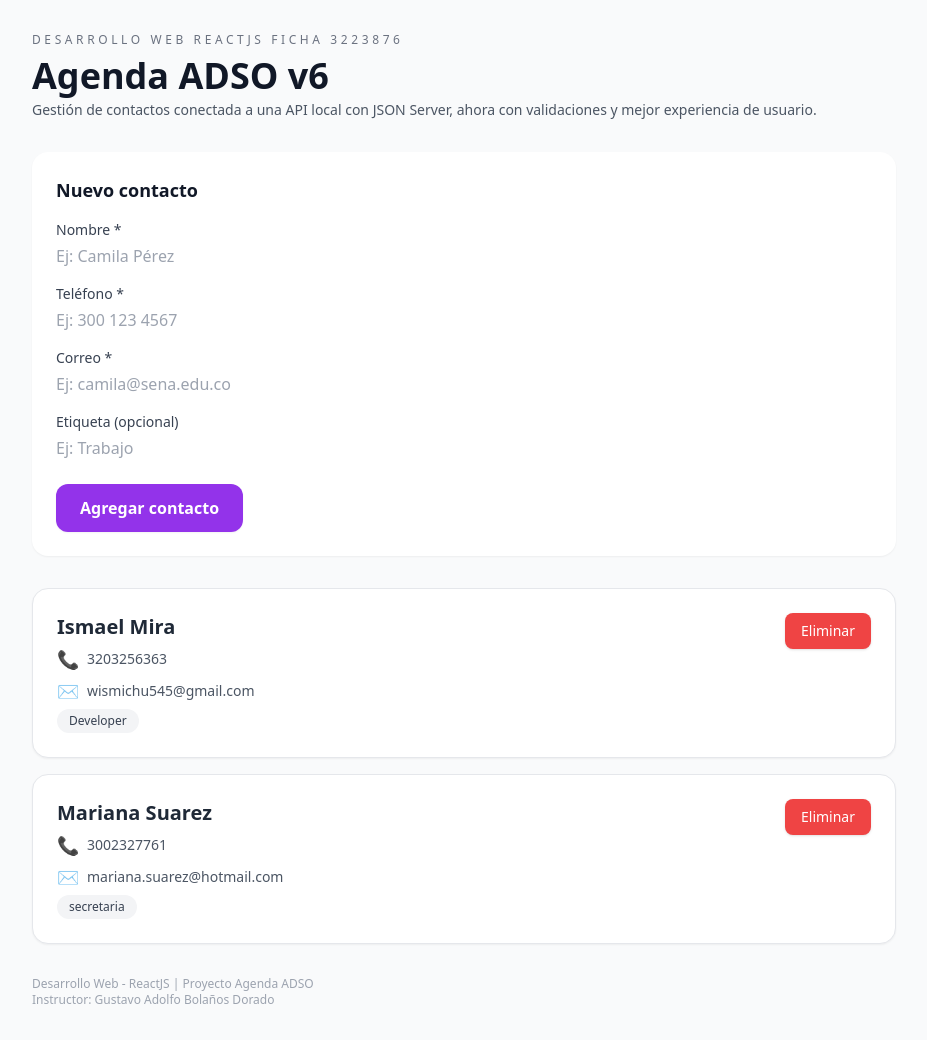
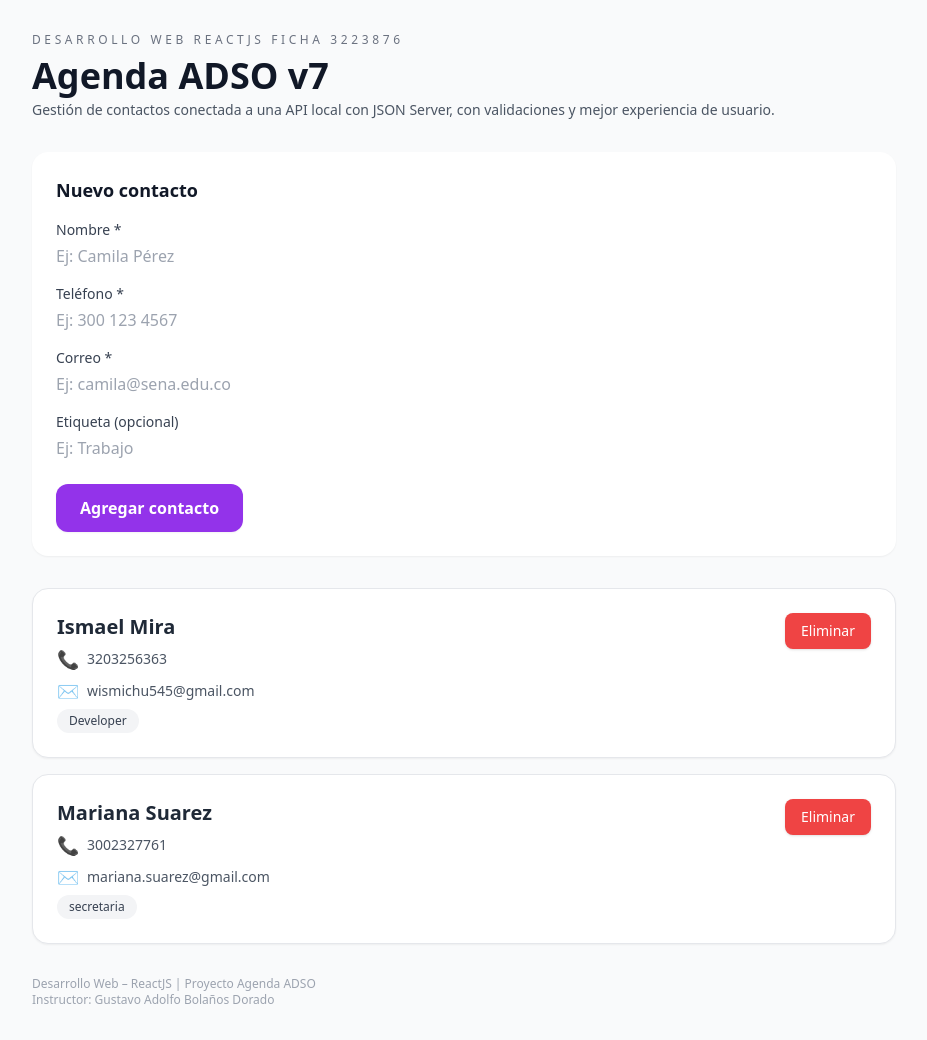
Before and after one commit to ismaelmira-dev/AgendaAdso, a React (Vite) app: page / in a window 1280 px wide. Shown: the whole page, without its empty margins (176-1103 px from the left). Built offline with nearby package versions, Linux system fonts and the light colour scheme; data requests are answered from the project's data file.

Commit message:
Clase_9_Agenda_ADSO_v7_Refactor_Documentacion

```diff
--- a/db.json
+++ b/db.json
@@ -11,7 +11,7 @@
       "id": "c331",
       "nombre": "Mariana Suarez",
       "telefono": "3002327761",
-      "correo": "mariana.suarez@hotmail.com",
+      "correo": "mariana.suarez@gmail.com",
       "etiqueta": "secretaria"
     }
   ],
--- a/src/App.jsx
+++ b/src/App.jsx
@@ -1,22 +1,44 @@
+// Archivo: src/App.jsx
+// Componente principal de la aplicación Agenda ADSO.
+
 import { useEffect, useState } from "react";
-import { listarContactos, crearContacto, eliminarContactoPorId } from "./api";
+
+// Importamos las funciones de la API
+import {
+  listarContactos,
+  crearContacto,
+  eliminarContactoPorId,
+} from "./api";
+
+// Importamos la configuración global
+import { APP_INFO } from "./config";
+
+// Importamos componentes
 import FormularioContacto from "./components/FormularioContacto";
 import ContactoCard from "./components/ContactoCard";
 
 function App() {
+  // Estado de contactos
   const [contactos, setContactos] = useState([]);
+
+  // Estado de carga
   const [cargando, setCargando] = useState(true);
+
+  // Estado de error
   const [error, setError] = useState("");
 
+  // Cargar contactos al iniciar la app
   useEffect(() => {
     const cargarContactos = async () => {
       try {
         setCargando(true);
         setError("");
+
         const data = await listarContactos();
         setContactos(data);
       } catch (error) {
         console.error("Error al cargar contactos:", error);
+
         setError(
           "No se pudieron cargar los contactos. Verifica que el servidor esté encendido e intenta de nuevo."
         );
@@ -28,27 +50,36 @@ function App() {
     cargarContactos();
   }, []);
 
+  // Agregar contacto
   const onAgregarContacto = async (nuevoContacto) => {
     try {
       setError("");
+
       const creado = await crearContacto(nuevoContacto);
+
       setContactos((prev) => [...prev, creado]);
     } catch (error) {
       console.error("Error al crear contacto:", error);
+
       setError(
         "No se pudo guardar el contacto. Verifica tu conexión o el estado del servidor e intenta nuevamente."
       );
+
       throw error;
     }
   };
 
+  // Eliminar contacto
   const onEliminarContacto = async (id) => {
     try {
       setError("");
+
       await eliminarContactoPorId(id);
+
       setContactos((prev) => prev.filter((c) => c.id !== id));
     } catch (error) {
       console.error("Error al eliminar contacto:", error);
+
       setError(
         "No se pudo eliminar el contacto. Vuelve a intentarlo o verifica el servidor."
       );
@@ -58,36 +89,42 @@ function App() {
   return (
     <div className="min-h-screen bg-gray-50">
       <div className="max-w-4xl mx-auto px-4 py-8">
+
+        {/* Header */}
         <header className="mb-8">
           <p className="text-xs tracking-[0.3em] text-gray-500 uppercase">
-            Desarrollo Web ReactJS Ficha 3223876
+            Desarrollo Web ReactJS Ficha {APP_INFO.ficha}
           </p>
+
           <h1 className="text-4xl font-extrabold text-gray-900 mt-2">
-            Agenda ADSO v6
+            {APP_INFO.titulo}
           </h1>
+
           <p className="text-sm text-gray-600 mt-1">
-            Gestión de contactos conectada a una API local con JSON Server,
-            ahora con validaciones y mejor experiencia de usuario.
+            {APP_INFO.subtitulo}
           </p>
         </header>
 
+        {/* Error global */}
         {error && (
           <div className="mb-4 rounded-xl bg-red-50 border border-red-200 px-4 py-3">
             <p className="text-sm font-medium text-red-700">{error}</p>
           </div>
         )}
 
+        {/* Estado de carga */}
         {cargando ? (
           <p className="text-sm text-gray-500">Cargando contactos...</p>
         ) : (
           <>
+            {/* Formulario */}
             <FormularioContacto onAgregar={onAgregarContacto} />
 
+            {/* Lista de contactos */}
             <section className="space-y-4">
               {contactos.length === 0 ? (
                 <p className="text-sm text-gray-500">
-                  Aún no tienes contactos registrados. Agrega el primero usando
-                  el formulario superior.
+                  Aún no tienes contactos registrados. Agrega el primero usando el formulario superior.
                 </p>
               ) : (
                 contactos.map((c) => (
@@ -105,10 +142,12 @@ function App() {
           </>
         )}
 
+        {/* Footer */}
         <footer className="mt-8 text-xs text-gray-400">
-          <p>Desarrollo Web - ReactJS | Proyecto Agenda ADSO</p>
+          <p>Desarrollo Web – ReactJS | Proyecto Agenda ADSO</p>
           <p>Instructor: Gustavo Adolfo Bolaños Dorado</p>
         </footer>
+
       </div>
     </div>
   );
--- a/src/api.js
+++ b/src/api.js
@@ -1,43 +1,45 @@
-// Punto base de la API local (ajusta el puerto si usas otro)
-const API = "http://localhost:3002/contactos";
+// Archivo: src/api.js
+// Capa de acceso a datos de Agenda ADSO (llamados a la API REST).
 
-// GET: listar contactos
+// Importamos la URL base desde config.js
+import { API_BASE_URL } from "./config";
+
+// Función GET: listar contactos
 export async function listarContactos() {
-  const res = await fetch(API);
+  // Hacemos un GET a la URL base (lista de contactos)
+  const res = await fetch(API_BASE_URL);
 
-  if (!res.ok) {
-    throw new Error("Error al listar contactos");
-  }
+  // Si la respuesta no es correcta (código 4xx o 5xx), lanzamos un error
+  if (!res.ok) throw new Error("Error al listar contactos");
 
+  // Parseamos el JSON y lo retornamos (devuelve un array de contactos)
   return res.json();
 }
 
-// POST: crear contacto
+// Función POST: crear un nuevo contacto
 export async function crearContacto(data) {
-  const res = await fetch(API, {
+  // Hacemos un POST a la URL base con el objeto recibido
+  const res = await fetch(API_BASE_URL, {
     method: "POST",
-    headers: {
-      "Content-Type": "application/json",
-    },
+    headers: { "Content-Type": "application/json" },
     body: JSON.stringify(data),
   });
 
-  if (!res.ok) {
-    throw new Error("Error al crear el contacto");
-  }
+  // Validamos la respuesta
+  if (!res.ok) throw new Error("Error al crear el contacto");
 
+  // Devolvemos el contacto creado que regresa la API (incluye el id)
   return res.json();
 }
 
-// DELETE: eliminar contacto por id
+// Función DELETE: eliminar contacto por id
 export async function eliminarContactoPorId(id) {
-  const res = await fetch(`${API}/${id}`, {
-    method: "DELETE",
-  });
+  // Hacemos un DELETE a /contactos/:id usando la URL base
+  const res = await fetch(`${API_BASE_URL}/${id}`, { method: "DELETE" });
 
-  if (!res.ok) {
-    throw new Error("Error al eliminar el contacto");
-  }
+  // Validamos la respuesta
+  if (!res.ok) throw new Error("Error al eliminar el contacto");
 
+  // Devolvemos true indicando éxito
   return true;
 }
--- a/src/components/FormularioContacto.jsx
+++ b/src/components/FormularioContacto.jsx
@@ -57,6 +57,8 @@ function FormularioContacto({ onAgregar }) {
     try {
       setEnviando(true);
       await onAgregar(form);
+
+      await new Promise((resolve) => setTimeout(resolve, 500));
 
       setForm({
         nombre: "",
--- /dev/null
+++ b/src/config.js
@@ -0,0 +1,19 @@
+// Archivo: src/config.js
+// Este archivo centraliza configuraciones reutilizables de la Agenda ADSO.
+
+// URL base del backend local de Agenda ADSO.
+// Si cambia el puerto o la ruta, solo se modifica aquí.
+export const API_BASE_URL = "http://localhost:3002/contactos";
+
+// Información general de la aplicación que se utilizará en App.jsx
+export const APP_INFO = {
+  // Número de ficha que se muestra en el encabezado
+  ficha: "3223876",
+
+  // Título principal de la aplicación
+  titulo: "Agenda ADSO v7",
+
+  // Subtítulo o descripción corta que aparece debajo del título
+  subtitulo:
+    "Gestión de contactos conectada a una API local con JSON Server, con validaciones y mejor experiencia de usuario.",
+};
```
